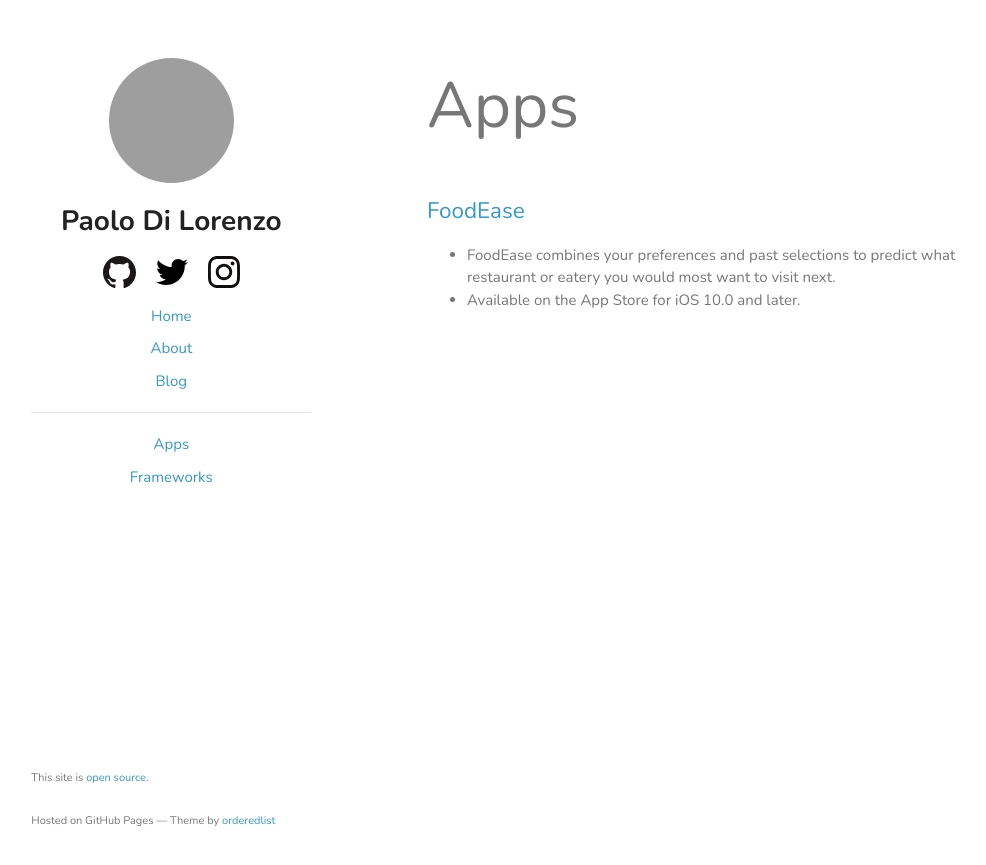
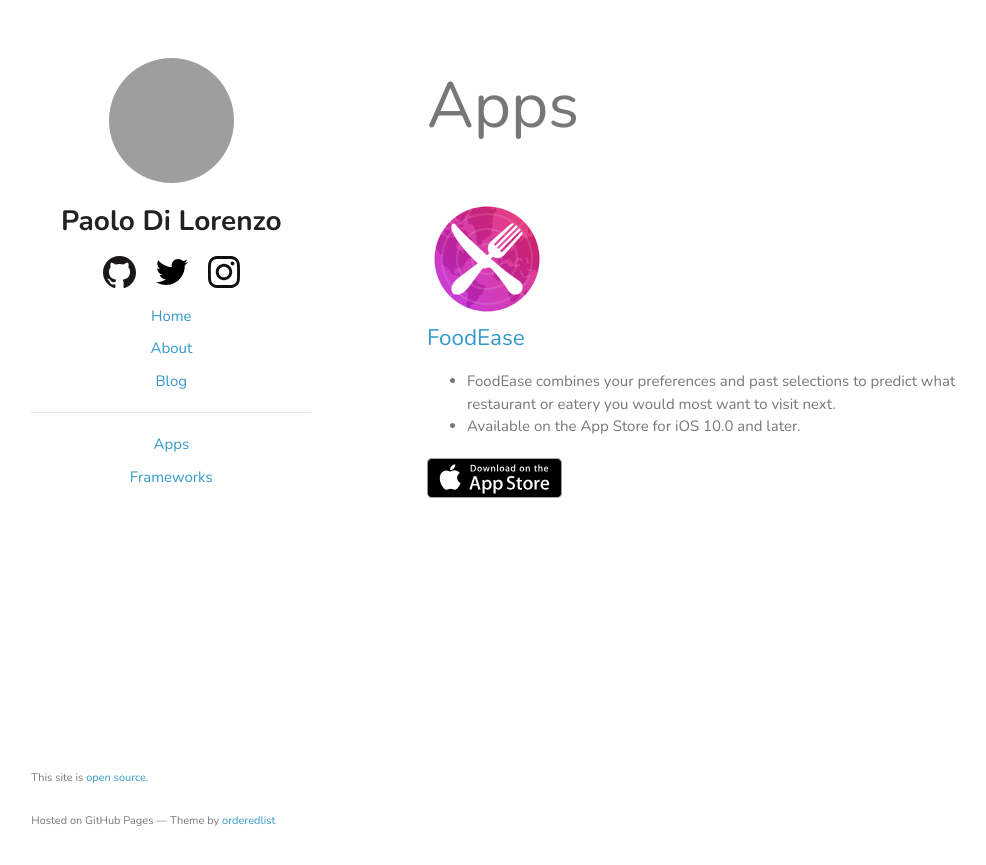
Before and after one commit to pdil/website-Jekyll, a Jekyll site: the page built from apps/index.html, in a window 1280 px wide. Shown: the top 865 px of the page, without its empty margins (114-1100 px from the left). Built offline with Jekyll 4.4.1, drawn with Linux system fonts in a browser that asks for light colours; grey boxes are pictures that could not be loaded.

Commit message:
Add link and icon to app directory

```diff
--- a/apps/foodease/index.html
+++ b/apps/foodease/index.html
@@ -9,7 +9,7 @@
 <a href="{{ site.url }}/apps"><span id="back-button">&laquo;</span> by Paolo Di Lorenzo</a>
 
 <br><br>
-<a href="https://itunes.apple.com/us/app/foodease/id1232796506?mt=8&at=1001lxud"><img src="Download_on_the_App_Store_Badge_US-UK_135x40.svg"></a>
+<a href="https://itunes.apple.com/us/app/foodease/id1232796506?mt=8&at=1001lxud"><img src="../Download_on_the_App_Store_Badge_US-UK_135x40.svg"></a>
 
 <br><br>
 Use FoodEase to find your next meal!
--- a/apps/index.html
+++ b/apps/index.html
@@ -6,9 +6,14 @@
 
 <br><br>
 
-<h2><a href="foodease/">FoodEase</a></h2>
+<div style="float: left"><img src="foodease/icon.png" width=120 height=120></div>
 
-<ul>
-  <li>FoodEase combines your preferences and past selections to predict what restaurant or eatery you would most want to visit next.</li>
-  <li>Available on the App Store for iOS 10.0 and later.</li>
-</ul>
+<div style="float: right">
+  <h2><a href="foodease/">FoodEase</a></h2>
+
+  <ul>
+    <li>FoodEase combines your preferences and past selections to predict what restaurant or eatery you would most want to visit next.</li>
+    <li>Available on the App Store for iOS 10.0 and later.</li>
+  </ul>
+  <a href="https://itunes.apple.com/us/app/foodease/id1232796506?mt=8&at=1001lxud"><img src="Download_on_the_App_Store_Badge_US-UK_135x40.svg"></a>
+</div>
```
Also changed, not shown: apps/Download_on_the_App_Store_Badge_US-UK_135x40.svg (renamed from apps/foodease/Download_on_the_App_Store_Badge_US-UK_135x40.svg).
